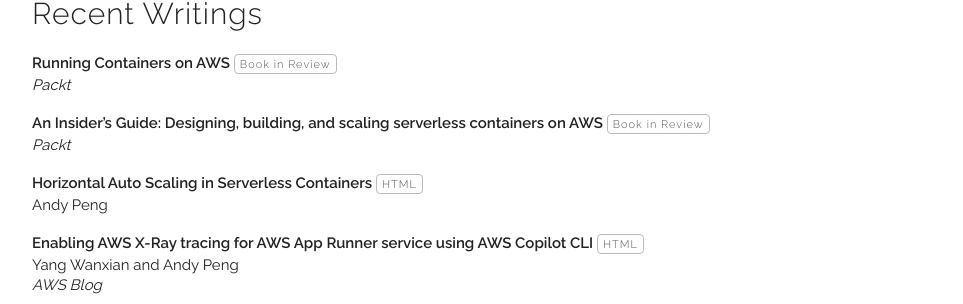
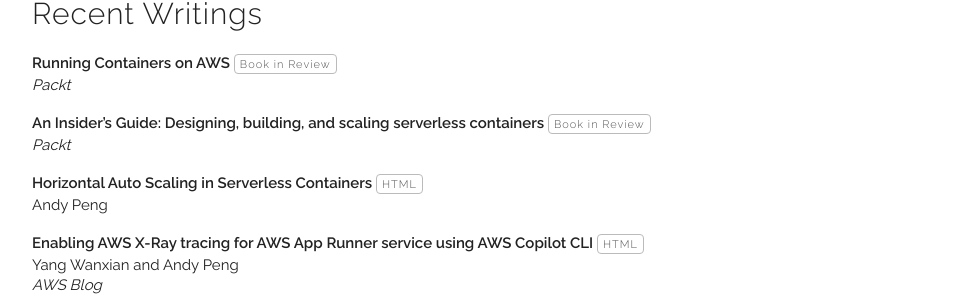
Before and after one commit to gfw001/gfw001.github.io, a Jekyll site: the page publications.html, which Jekyll copies as it is, in a window 1280 px wide. Shown: the part 1063-1367 px from the top of the page, without its empty margins (158-1121 px from the left). Built offline with Jekyll 4.4.1, drawn with Linux system fonts in a browser that asks for light colours.

Commit message:
Update publications.html

```diff
--- a/publications.html
+++ b/publications.html
@@ -220,7 +220,7 @@
 </div>
 
 <div class="paper">
-   <p class="title"><b>An Insider’s Guide: Designing, building, and scaling serverless containers on AWS</b>
+   <p class="title"><b>An Insider’s Guide: Designing, building, and scaling serverless containers</b>
      <a class="button" href="" target="_blank">Book in Review</a>
    </p>
   <p></p>
```
